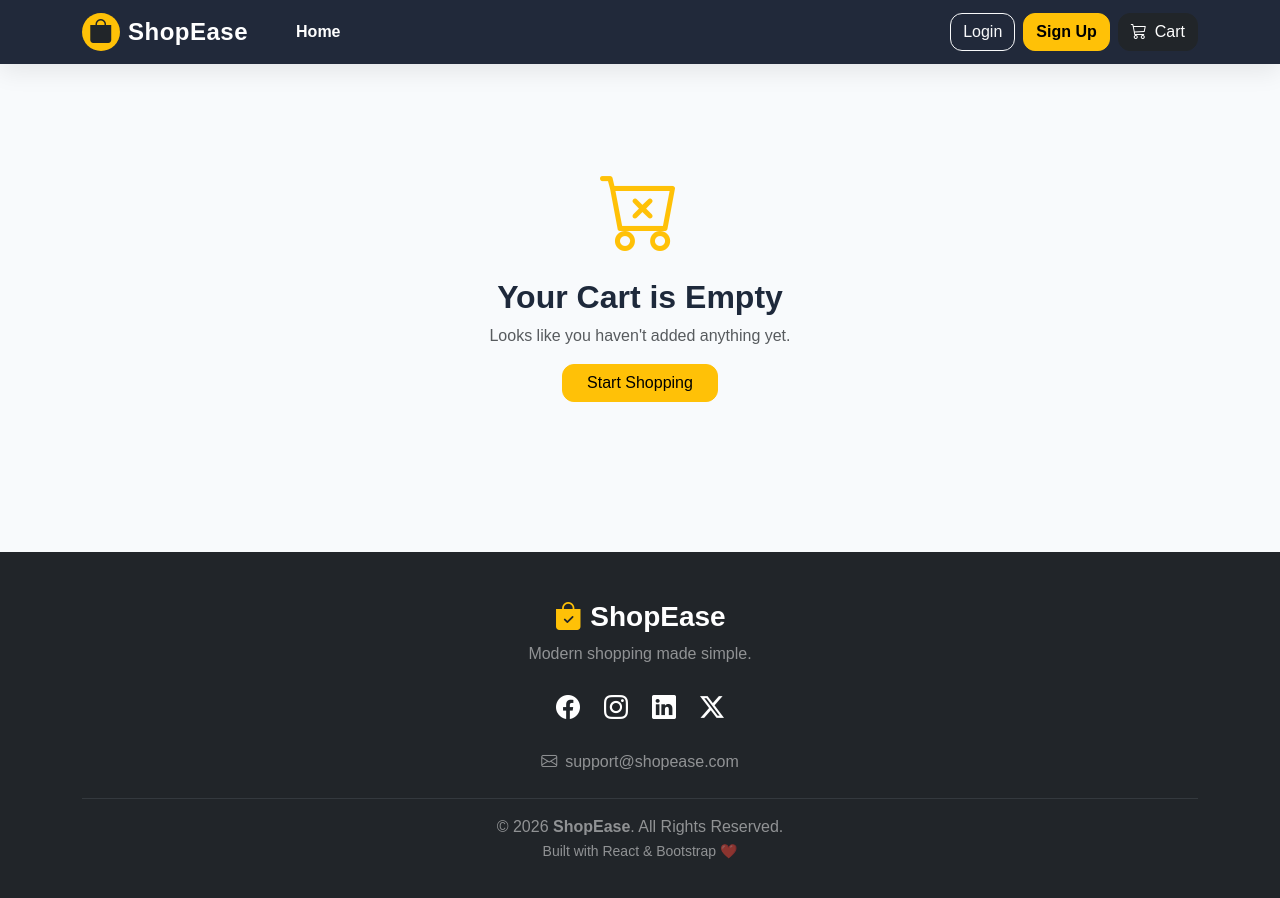
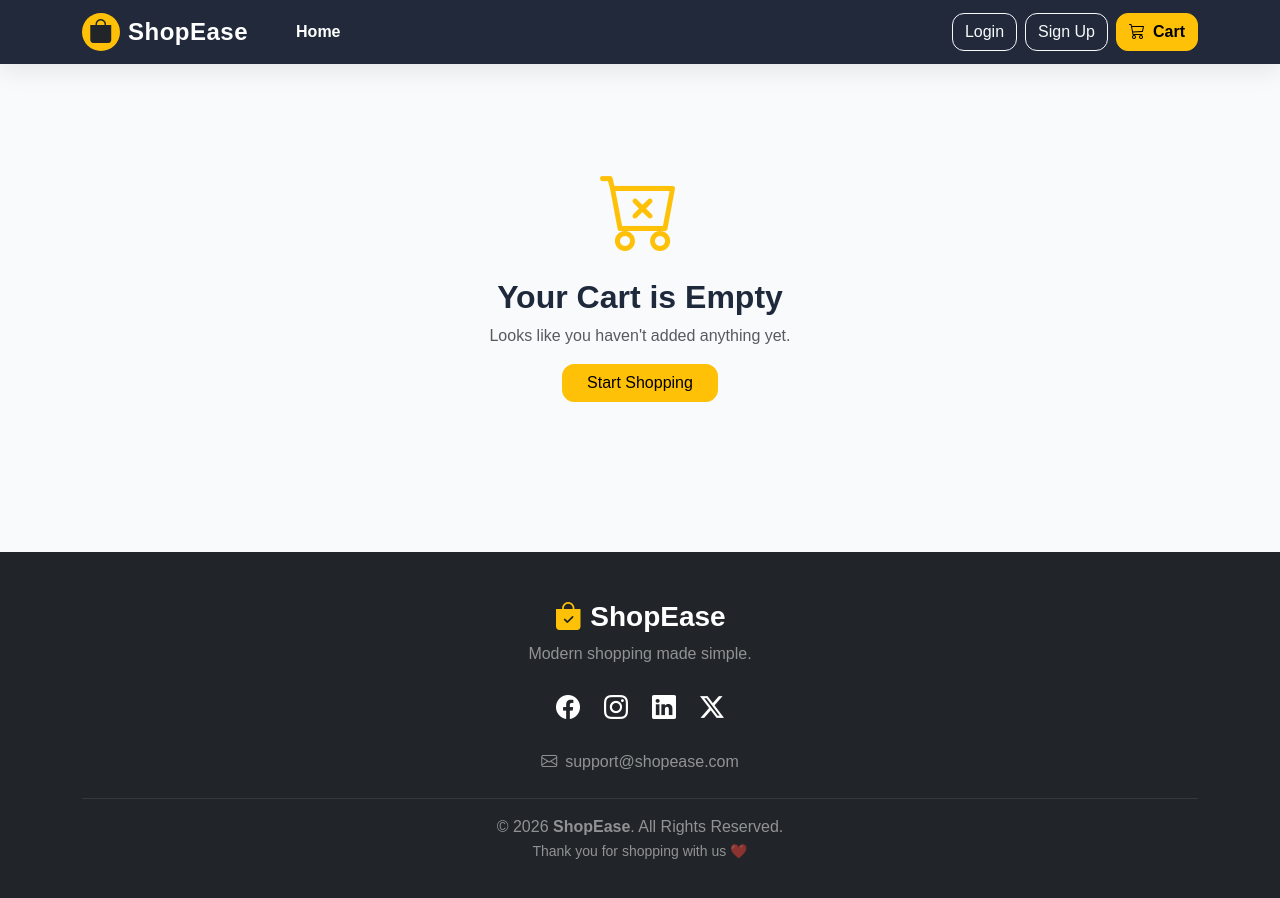
Before and after one commit to Sheriif-10/finalProject, a React (Vite) app: page /cart in a window 1280 px wide. Shown: the top 898 px of the page. Built offline with nearby package versions, Linux system fonts and the light colour scheme.

Commit message:
Update project

```diff
--- a/src/App.jsx
+++ b/src/App.jsx
@@ -33,14 +33,15 @@ function App() {
       if (existingProduct) {
         toast.success("Product added to cart 🛒");
 
-        return currentCart.map((item) =>
-          item.id === product.id
-            ? { ...item, quantity: item.quantity + 1 }
-            : item,
+        return currentCart.map(
+          (item) =>
+            item.id === product.id
+              ? { ...item, quantity: item.quantity + 1 }
+              : item /*Spread Operator*/,
         );
       }
 
-      toast.success(`${product.title} added to cart`);
+      // toast.success(`${product.title} added to cart`);
 
       return [...currentCart, { ...product, quantity: 1 }];
     });
--- a/src/components/Footer.jsx
+++ b/src/components/Footer.jsx
@@ -39,7 +39,7 @@ function Footer() {
         <div className="text-center text-white-50">
           © 2026 <strong>ShopEase</strong>. All Rights Reserved.
           <br />
-          <small>Built with React & Bootstrap ❤️</small>
+          <small>Thank you for shopping with us ❤️</small>
         </div>
       </div>
     </footer>
--- a/src/components/Navbar.jsx
+++ b/src/components/Navbar.jsx
@@ -12,8 +12,8 @@ function Navbar({ cartCount, user, logout }) {
     >
       <div className="container">
         <Link
+          to="/"
           className="navbar-brand text-white d-flex align-items-center"
-          to="/"
         >
           <div
             className="bg-warning rounded-circle d-flex justify-content-center align-items-center me-2"
@@ -42,7 +42,9 @@ function Navbar({ cartCount, user, logout }) {
             <NavLink
               to="/"
               className={({ isActive }) =>
-                `nav-link ${isActive ? "active text-warning" : "text-white"}`
+                isActive
+                  ? "nav-link active text-warning"
+                  : "nav-link text-white"
               }
             >
               Home
@@ -62,17 +64,38 @@ function Navbar({ cartCount, user, logout }) {
               </>
             ) : (
               <>
-                <Link className="btn btn-outline-light" to="/login">
+                <NavLink
+                  to="/login"
+                  className={({ isActive }) =>
+                    isActive
+                      ? "btn btn-warning fw-semibold"
+                      : "btn btn-outline-light"
+                  }
+                >
                   Login
-                </Link>
+                </NavLink>
 
-                <Link className="btn btn-warning fw-semibold" to="/signup">
+                <NavLink
+                  to="/signup"
+                  className={({ isActive }) =>
+                    isActive
+                      ? "btn btn-warning fw-semibold"
+                      : "btn btn-outline-light"
+                  }
+                >
                   Sign Up
-                </Link>
+                </NavLink>
               </>
             )}
 
-            <Link to="/cart" className="btn btn-dark position-relative">
+            <NavLink
+              to="/cart"
+              className={({ isActive }) =>
+                isActive
+                  ? "btn btn-warning fw-semibold position-relative"
+                  : "btn btn-dark position-relative"
+              }
+            >
               <i className="bi bi-cart3 me-2"></i>
               Cart
               {cartCount > 0 && (
@@ -80,7 +103,7 @@ function Navbar({ cartCount, user, logout }) {
                   {cartCount}
                 </span>
               )}
-            </Link>
+            </NavLink>
           </div>
         </div>
       </div>
--- a/src/pages/Checkout.jsx
+++ b/src/pages/Checkout.jsx
@@ -12,6 +12,7 @@ function Checkout({ cart, setCart }) {
     address: "",
     phone: "",
   });
+  ذ;
 
   const subtotal = cart.reduce(
     (sum, item) => sum + item.price * item.quantity,
```
